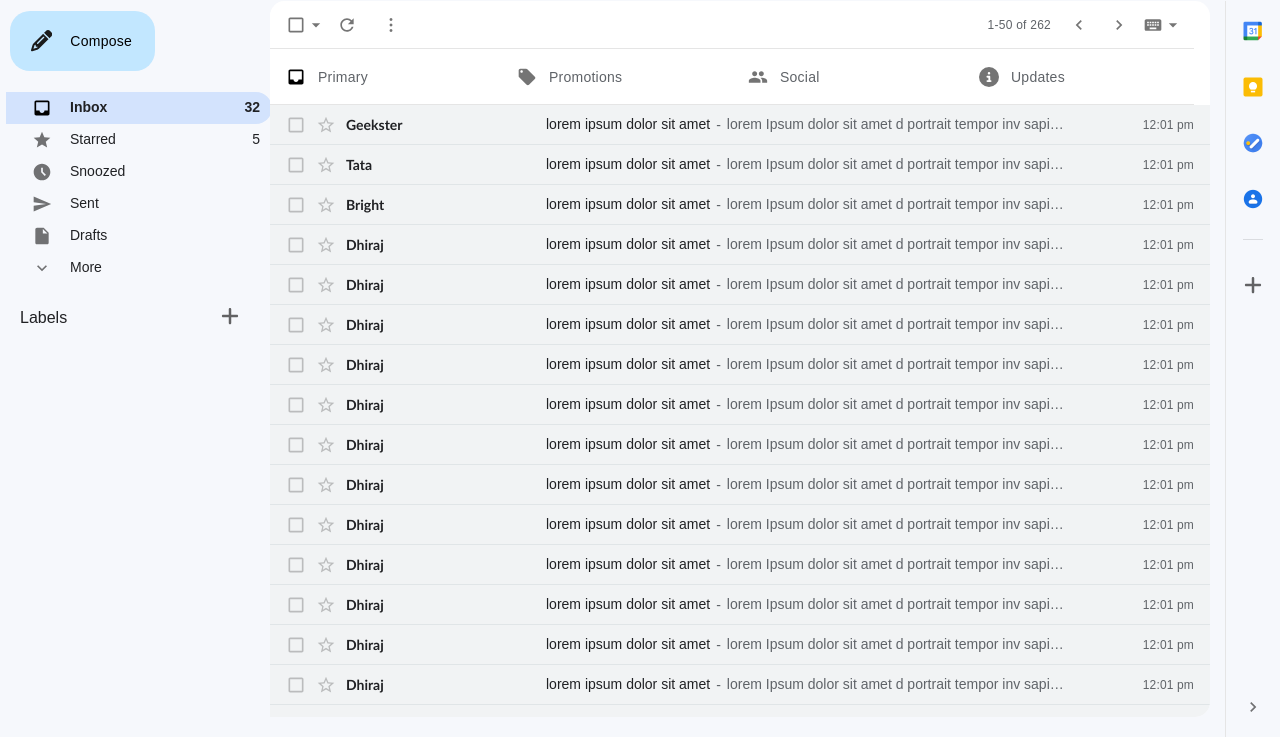
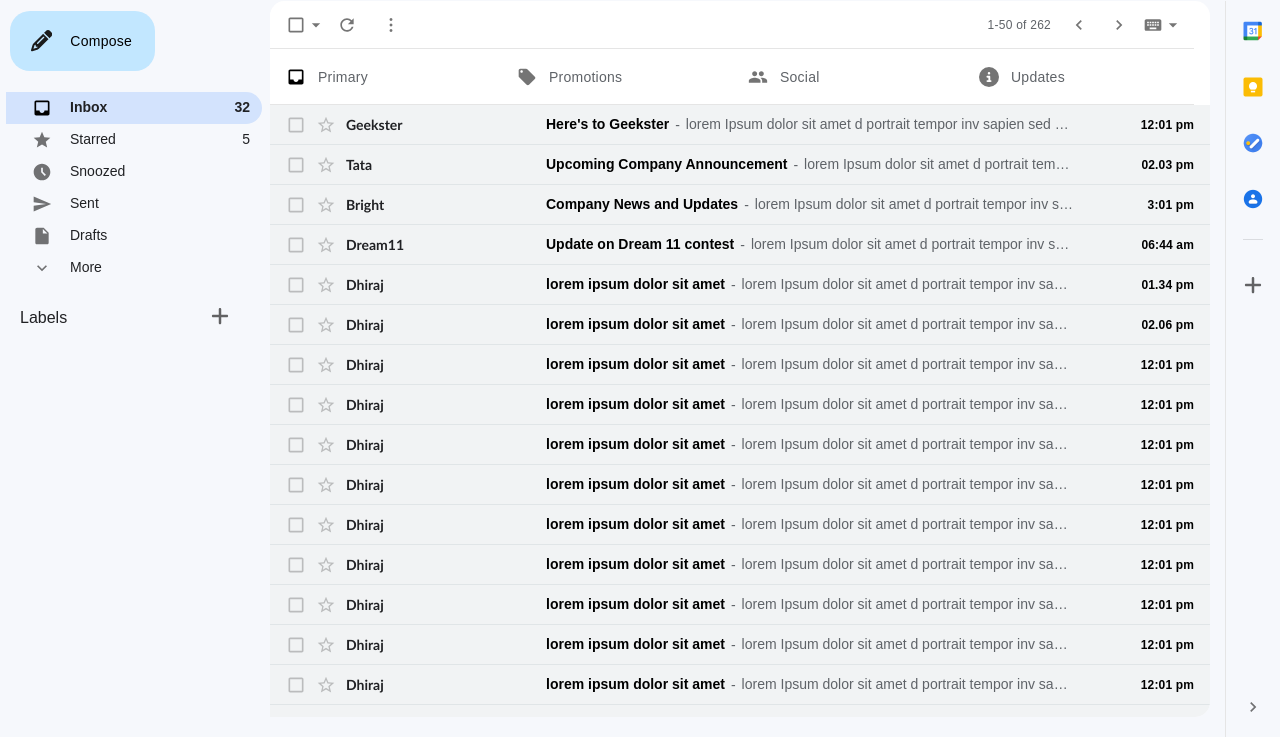
Before and after one commit to Dhirajbhavsar9900/Geekthone_GmailClone, a plain HTML site: page index.html in a window 1280 px wide. Shown: the part 63-800 px from the top of the page. Drawn offline with Linux system fonts and the light colour scheme; a web font is replaced by a local one.

Commit message:
delelte functnalities are aded

```diff
--- a/index.html
+++ b/index.html
@@ -29,9 +29,6 @@
             <img src="./app/assets/icons/menu_black_24dp.svg" alt="Main menu" class="btn-icon btn-icon-alt">
           </button>
         </div>
-
-
-
 
         <a href="#" class="header-logo" >
           <img src="./app/assets/icons/logo_gmail_lockup_default_1x_r2.png" alt="Gmail" >
@@ -200,7 +197,7 @@
           </li>
 
 
-          <li class="category-item">
+          <li class="category-item " id="moveAllToBin">
             <div>
               <img src="	https://ssl.gstatic.com/ui/v1/icons/mail/gm3/1x/delete_baseline_nv700_20dp.png" alt="" class="category-item-icon"  width="20px" fill="#000000" >
 
@@ -343,6 +340,9 @@
 
         <div class="content">
           <div class="mail" id="mailss">
+
+
+
           </div>
 
           <!-- Fooooooooooter -->
@@ -441,6 +441,14 @@
     </section>
   </div>
 
+  <!-- <section class="">
+    <div class="">
+      <form action="">
+        <h1></h1>
+      </form>
+    </div>
+  </section> -->
+
 
   <script src="./more.js"></script>
   <script src="./labelsPLus_icon.js"></script>
@@ -448,6 +456,8 @@
   <!-- <script src="./mails.js"></script>
   <script src="./morebtn.js"></script> -->
   <script src="./mail content.js"></script>
+
+  <script src="./testing JS .js"></script>
 </body>
 
 </html>
--- a/mail content.js
+++ b/mail content.js
@@ -1,39 +1,39 @@
 let obj = [
   {
     name: "Geekster",
-    spantext: "lorem ipsum dolor sit amet",
+    spantext: "Here's to Geekster",
     text: "lorem Ipsum dolor sit amet d portrait tempor inv sapien sed diam nonumy eirmod tempor invesi ut aliquy dellorem Ipsum dolor sit amet d portrait tempor inv sapien sed diam nonumy eirmod tempor invesi ut aliquy dellorem Ipsum dolor sit amet d portrait tempor inv sapien sed diam nonumy eirmod tempor invesi ut aliquy del",
     time: "12:01 pm",
   },
   {
     name: "Tata",
-    spantext: "lorem ipsum dolor sit amet",
+    spantext: "Upcoming Company Announcement",
     text: "lorem Ipsum dolor sit amet d portrait tempor inv sapien sed diam nonumy eirmod tempor invesi ut aliquy dellorem Ipsum dolor sit amet d portrait tempor inv sapien sed diam nonumy eirmod tempor invesi ut aliquy dellorem Ipsum dolor sit amet d portrait tempor inv sapien sed diam nonumy eirmod tempor invesi ut aliquy del",
-    time: "12:01 pm",
+    time: "02.03 pm",
   },
   {
     name: "Bright",
-    spantext: "lorem ipsum dolor sit amet",
+    spantext: "Company News and Updates",
     text: "lorem Ipsum dolor sit amet d portrait tempor inv sapien sed diam nonumy eirmod tempor invesi ut aliquy dellorem Ipsum dolor sit amet d portrait tempor inv sapien sed diam nonumy eirmod tempor invesi ut aliquy dellorem Ipsum dolor sit amet d portrait tempor inv sapien sed diam nonumy eirmod tempor invesi ut aliquy del",
-    time: "12:01 pm",
+    time: "3:01 pm",
+  },
+  {
+    name: "Dream11",
+    spantext: "Update on Dream 11 contest",
+    text: "lorem Ipsum dolor sit amet d portrait tempor inv sapien sed diam nonumy eirmod tempor invesi ut aliquy dellorem Ipsum dolor sit amet d portrait tempor inv sapien sed diam nonumy eirmod tempor invesi ut aliquy dellorem Ipsum dolor sit amet d portrait tempor inv sapien sed diam nonumy eirmod tempor invesi ut aliquy del",
+    time: "06:44 am",
   },
   {
     name: "Dhiraj",
     spantext: "lorem ipsum dolor sit amet",
     text: "lorem Ipsum dolor sit amet d portrait tempor inv sapien sed diam nonumy eirmod tempor invesi ut aliquy dellorem Ipsum dolor sit amet d portrait tempor inv sapien sed diam nonumy eirmod tempor invesi ut aliquy dellorem Ipsum dolor sit amet d portrait tempor inv sapien sed diam nonumy eirmod tempor invesi ut aliquy del",
-    time: "12:01 pm",
+    time: "01.34 pm",
   },
   {
     name: "Dhiraj",
     spantext: "lorem ipsum dolor sit amet",
     text: "lorem Ipsum dolor sit amet d portrait tempor inv sapien sed diam nonumy eirmod tempor invesi ut aliquy dellorem Ipsum dolor sit amet d portrait tempor inv sapien sed diam nonumy eirmod tempor invesi ut aliquy dellorem Ipsum dolor sit amet d portrait tempor inv sapien sed diam nonumy eirmod tempor invesi ut aliquy del",
-    time: "12:01 pm",
-  },
-  {
-    name: "Dhiraj",
-    spantext: "lorem ipsum dolor sit amet",
-    text: "lorem Ipsum dolor sit amet d portrait tempor inv sapien sed diam nonumy eirmod tempor invesi ut aliquy dellorem Ipsum dolor sit amet d portrait tempor inv sapien sed diam nonumy eirmod tempor invesi ut aliquy dellorem Ipsum dolor sit amet d portrait tempor inv sapien sed diam nonumy eirmod tempor invesi ut aliquy del",
-    time: "12:01 pm",
+    time: "02.06 pm",
   },
   {
     name: "Dhiraj",
@@ -110,6 +110,10 @@
 ];
 
 function plusLabel(obj) {
+
+
+
+
   let p = document.createElement("div");
   p.className = "inbox-message-item message-default-unread";
 
@@ -134,7 +138,7 @@
                     <span>${obj.name}</span>
                 </div>
                 <div class="message-subject message-content">
-                    <span>${obj.spantext}</span>
+                    <span class="spantext">${obj.spantext}</span>
                 </div>
                 <div class="message-seperator message-content"> - </div>
                 <div class="message-body message-content">
@@ -142,7 +146,7 @@
                 </div>
                 <div class="gap message-content"> &nbsp; </div>
                 <div class="message-date center-text">
-                    <span>${obj.time}</span>
+                    <span class="span-time">${obj.time}</span>
                 </div>
             </div>
             <div class="message-group-hidden">
@@ -150,7 +154,7 @@
                     <button class="btn">
                         <img src="./app/assets/icons/archive_black_24dp.svg" alt="Archive" class="btn-icon-sm btn-icon-alt btn-icon-hover">
                     </button>
-                    <button class="btn">
+                    <button class="btn delete-btn">
                         <img src="./app/assets/icons/delete_black_24dp.svg" alt="Delete" class="btn-icon-sm btn-icon-alt btn-icon-hover">
                     </button>
                     <button class="btn">
@@ -163,14 +167,23 @@
             </div>
         `;
 
-  // Find the div with id 'pluslab'
   let pluslab = document.getElementById("mailss");
 
-  // Append the newly created div 'p' to the 'pluslab' div
+
   pluslab.appendChild(p);
 }
 
-// Iterate over the obj array and call plusLabel() for each object
 obj.forEach((objItem) => {
   plusLabel(objItem);
 });
+
+
+
+// delelte Btn JavaScript
+
+const deleteButtons = document.querySelectorAll('.delete-btn');
+deleteButtons.forEach(button => {
+    button.addEventListener('click', function() {
+        this.closest('.message-default-unread').style.display = 'none';
+    });
+});
--- a/main.css
+++ b/main.css
@@ -223,6 +223,7 @@
 
 	grid-column: 1 / 2;
 	grid-row: 2 / -1;
+	margin-right: 10px;
 }
 
 .left-sidebar-compose {
@@ -935,14 +936,26 @@
 	padding: 14px;
 }
 
+.span-time{
+	color: black;
+	font-weight: 800;
+}
+
+.spantext{
+	color: black;
+	font-weight: 600;
+}
+
 #menu {
 	display: none;
   }
 
-  /* Show the menu when toggled */
-  #menu.show {
+
+#menu.show {
 	display: block;
-  }
+}
+
+
 
 
 
```
Also changed, not shown: LogIn.html (added), more.js (line endings or trailing spaces), testing JS .js (added).
